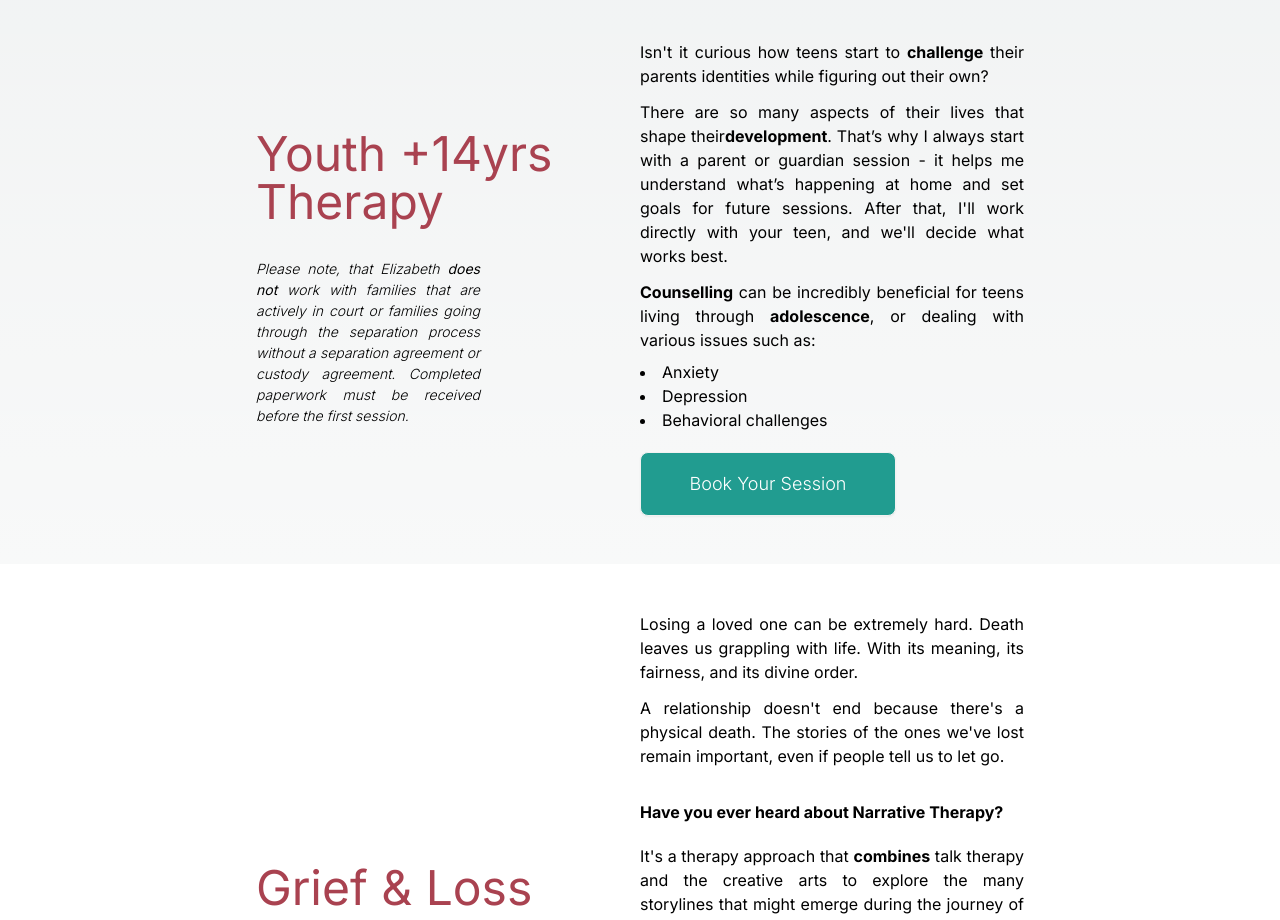
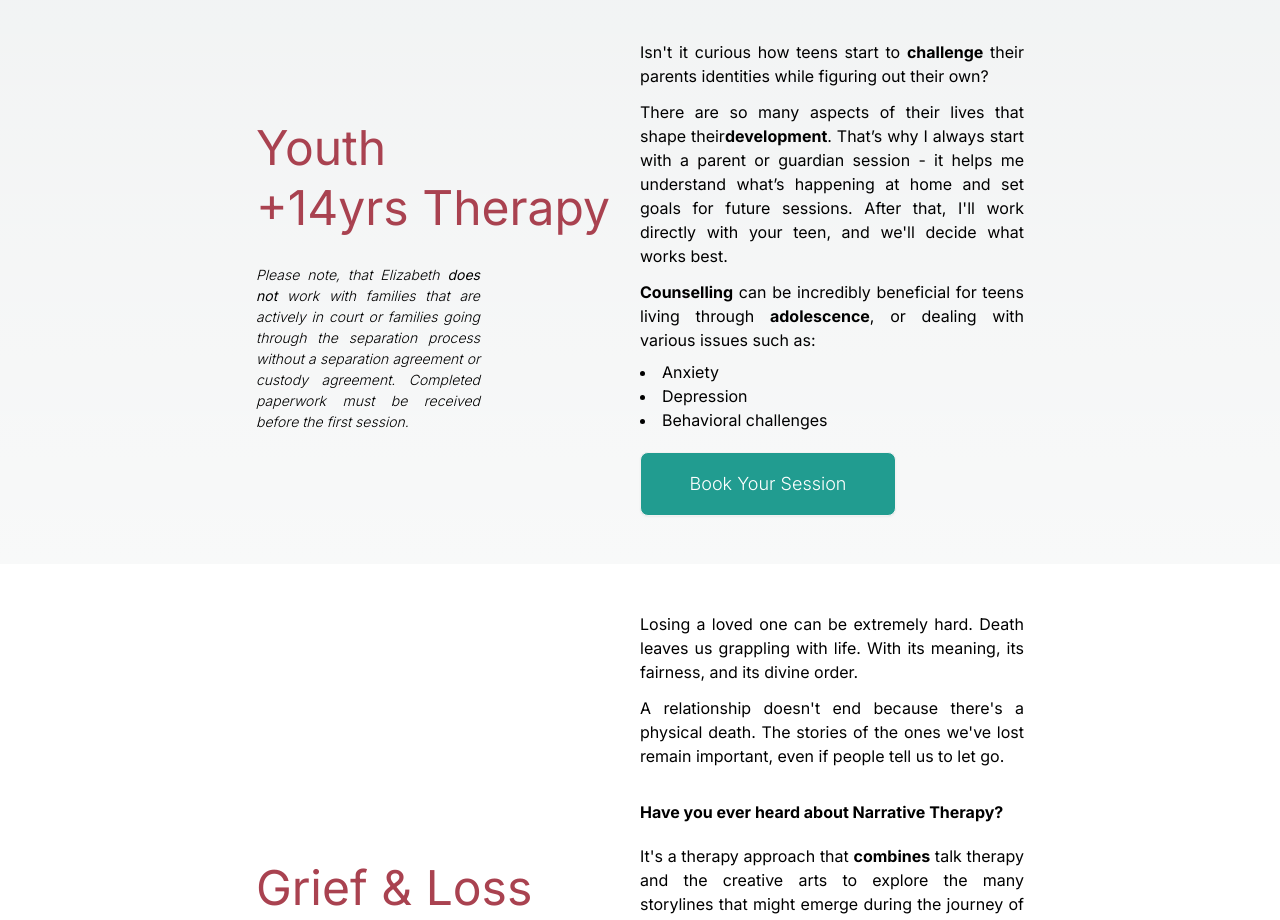
Before and after one commit to FilipaMerino/elizabethnardella, a Next.js app: page /expertise in a window 1280 px wide. Shown: the part 2680-3600 px from the top of the page. Built offline with nearby package versions, Linux system fonts and the light colour scheme.

Commit message:
changes in styling of expertise's page - youth therapy section

```diff
--- a/app/expertise/page.tsx
+++ b/app/expertise/page.tsx
@@ -131,9 +131,9 @@ const Expertise = () => {
 			</section>
 
 			<section id='serviceDatingAndRelationships' className='bg-white'>
-				<div id='datingAndRelationships' className='flex items-center'>
+				<div className='flex items-center'>
 					<div className='flex flex-1'>
-						<Link href='/expertise/womenscounselling'>
+						<Link href='expertise/datingandrelationships'>
 							<div className='flex flex-col group'>
 								<h2 className='group-hover:text-[#219C90]'>Dating &</h2>
 								<h2 className='group-hover:text-[#219C90]'>Relationships</h2>
@@ -171,9 +171,13 @@ const Expertise = () => {
 			<section id='serviceYouthTherapy'>
 				<div id='youthTherapy' className='flex items-center  '>
 					<div className='flex  flex-1 flex-col'>
-						<h2>
-							<a href='/expertise/youth'>Youth +14yrs Therapy</a>
-						</h2>
+						<Link href='/expertise/youth'>
+							<div className='flex flex-col group'>
+								<h2 className='group-hover:text-[#219C90]'>Youth</h2>
+								<h2 className='group-hover:text-[#219C90]'>+14yrs Therapy</h2>
+							</div>
+						</Link>
+
 						<p className='pr-40 text-[14px] font-light pt-5 italic'>
 							Please note, that Elizabeth <strong>does not</strong> work with
 							families that are actively in court or families going through the
```
